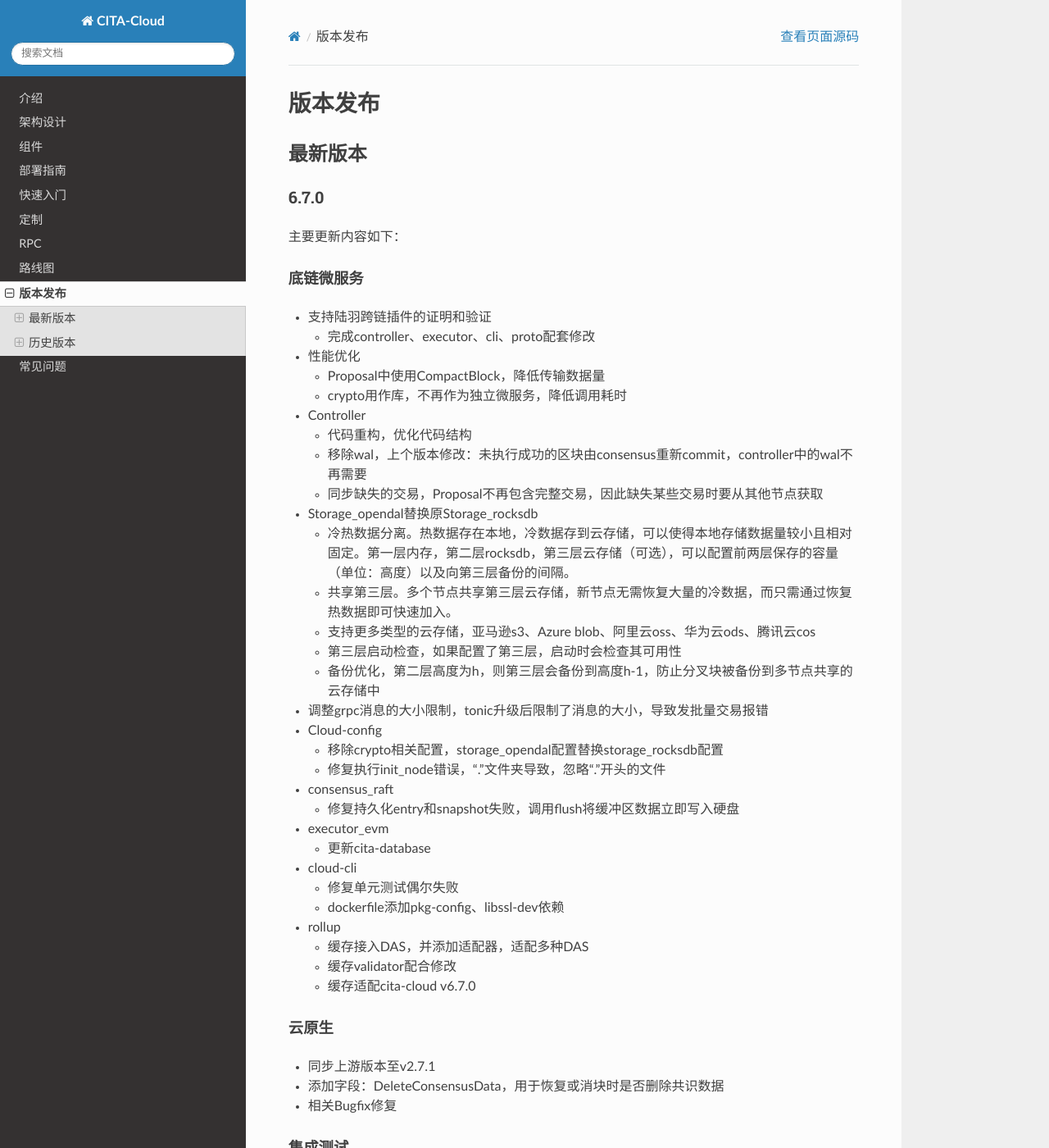
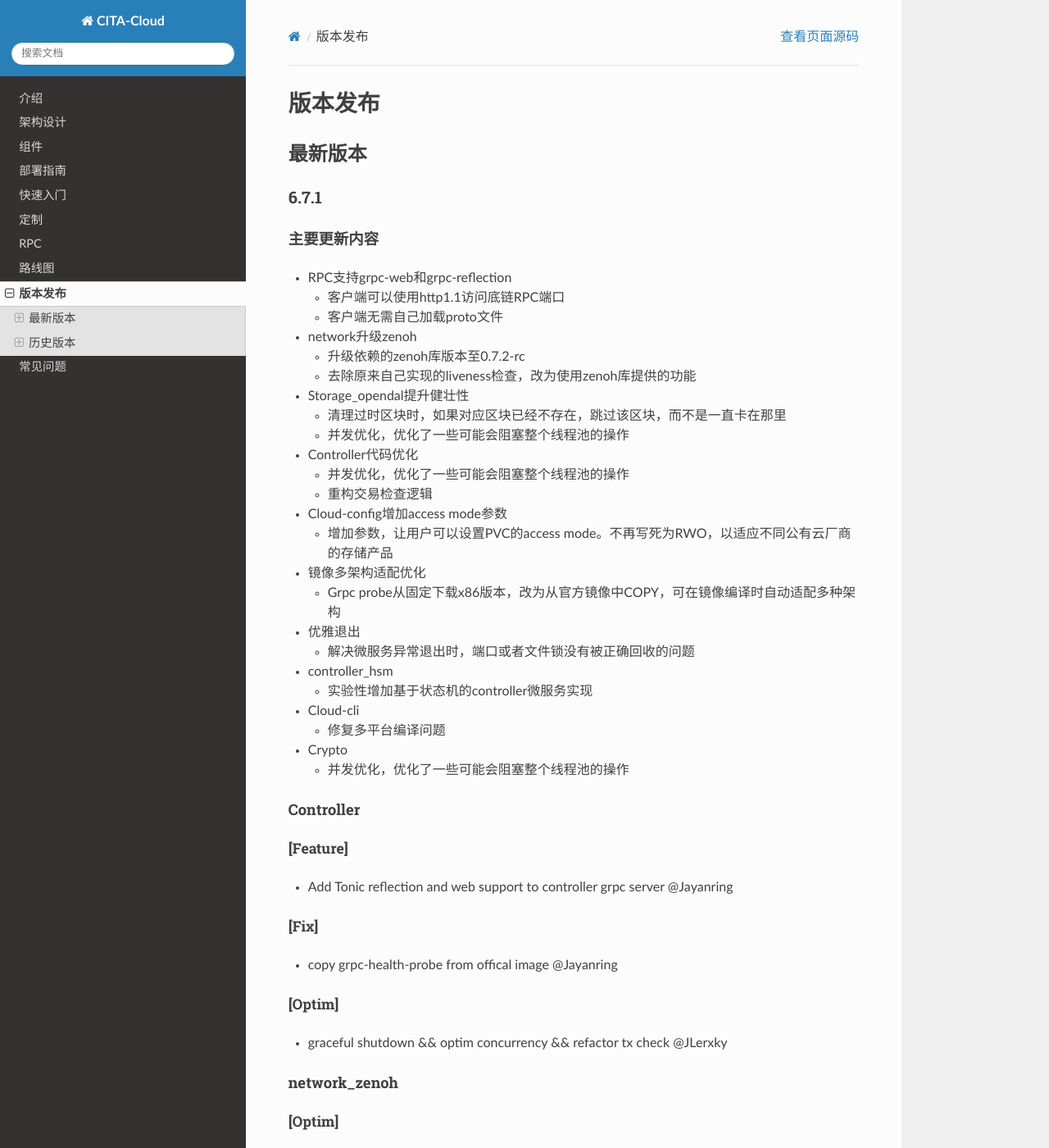
Before and after one commit to cita-cloud/docs, a Sphinx documentation site: the page built from source/release.md, in a window 1280 px wide and 1400 px high. Shown: the whole window at 82% size. Built offline with Sphinx 7.4.7 and the Read the Docs theme 2.0.0, drawn with Linux system fonts in a browser that asks for light colours; some of the changed text lies outside the part shown.

Commit message:
update v6.7.1

```diff
--- a/source/release.md
+++ b/source/release.md
@@ -1,5 +1,108 @@
 # 版本发布
 ## 最新版本
+
+### 6.7.1
+
+#### 主要更新内容
+
+- RPC支持grpc-web和grpc-reflection
+  - 客户端可以使用http1.1访问底链RPC端口
+  - 客户端无需自己加载proto文件
+- network升级zenoh
+  - 升级依赖的zenoh库版本至0.7.2-rc
+  - 去除原来自己实现的liveness检查，改为使用zenoh库提供的功能
+- Storage_opendal提升健壮性
+  - 清理过时区块时，如果对应区块已经不存在，跳过该区块，而不是一直卡在那里
+  - 并发优化，优化了一些可能会阻塞整个线程池的操作
+- Controller代码优化
+  - 并发优化，优化了一些可能会阻塞整个线程池的操作
+  - 重构交易检查逻辑
+- Cloud-config增加access mode参数
+  - 增加参数，让用户可以设置PVC的access mode。不再写死为RWO，以适应不同公有云厂商的存储产品
+- 镜像多架构适配优化
+  - Grpc probe从固定下载x86版本，改为从官方镜像中COPY，可在镜像编译时自动适配多种架构
+- 优雅退出
+  - 解决微服务异常退出时，端口或者文件锁没有被正确回收的问题
+- controller_hsm
+  - 实验性增加基于状态机的controller微服务实现
+- Cloud-cli
+  - 修复多平台编译问题
+- Crypto
+  - 并发优化，优化了一些可能会阻塞整个线程池的操作
+
+#### Controller
+##### [Feature]
+- Add Tonic reflection and web support to controller grpc server @Jayanring
+##### [Fix]
+- copy grpc-health-probe from offical image @Jayanring
+##### [Optim]
+- graceful shutdown && optim concurrency && refactor tx check @JLerxky
+
+#### network_zenoh
+##### [Optim]
+- update zenoh and use liveliness @JLerxky
+- rm send_msg_check  @JLerxky
+- graceful shutdown @JLerxky
+##### [Fix]
+- fix grpc probe  @Jayanring
+
+#### consensus_overlord
+##### [Optim]
+- graceful shutdown @JLerxky
+##### [Fix]
+- fix grpc probe  @Jayanring
+
+#### consensus_raft
+##### [Optim]
+- graceful shutdown @JLerxky
+##### [Fix]
+- fix grpc probe  @Jayanring
+
+#### executor_evm
+##### [Feature]
+- Add Tonic reflection and web support to controller grpc server @Jayanring
+##### [Fix]
+- copy grpc-health-probe from offical image @Jayanring
+##### [Optim]
+- graceful shutdown && refactor executor rpc @JLerxky
+
+#### storage_opendal
+##### [Fix]
+- fix grpc probe @Jayanring
+##### [Optim]
+- graceful_shutdown @JLerxky
+- optim: tx async store and load && use more reference @Jayanring
+- Refactor backup function to handle NotFound errors in delete_outdate @Jayanring
+
+#### crypto_eth
+##### [Optim]
+- graceful_shutdown @JLerxky
+- optim code  @JLerxky
+
+#### crypto_sm
+##### [Optim]
+- graceful_shutdown @JLerxky
+- optim code  @JLerxky
+
+#### cita_cloud_proto
+无
+
+#### cloud-common-rs
+##### [Feature]
+- Support Reflect  @Jayanring
+##### [Optim]
+- graceful shutdown @JLerxky
+- graceful shutdown when panic @JLerxky
+
+#### cloud-config
+##### [Feature]
+- add arg accessmode for update-yaml  @rink1969
+
+#### cloud-cli
+##### [Fix]
+- fix windows compile @Pencil-Yao
+
+## 历史版本
 
 ### 6.7.0
 
```
Also changed, not shown: other parts of source/release.md (+0 -2 lines), source/getting-start.md (+9 -8 lines).
